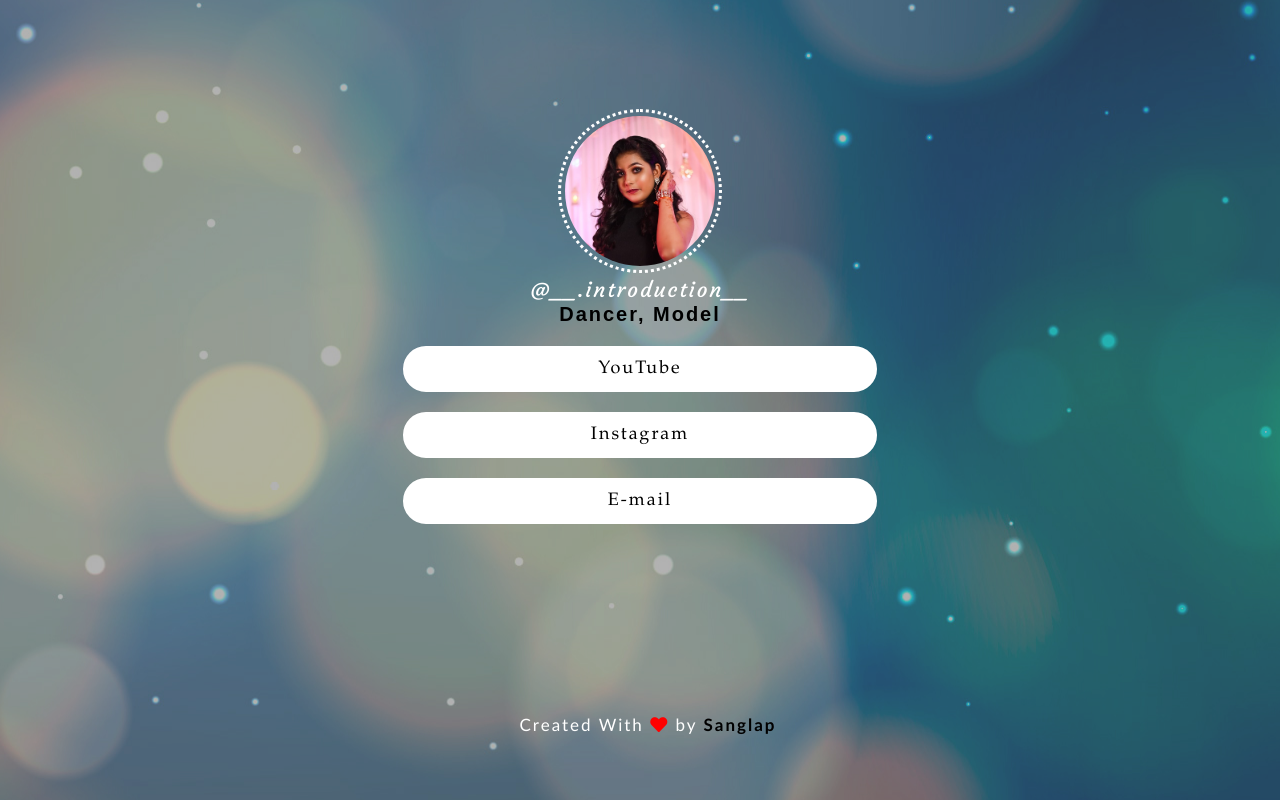
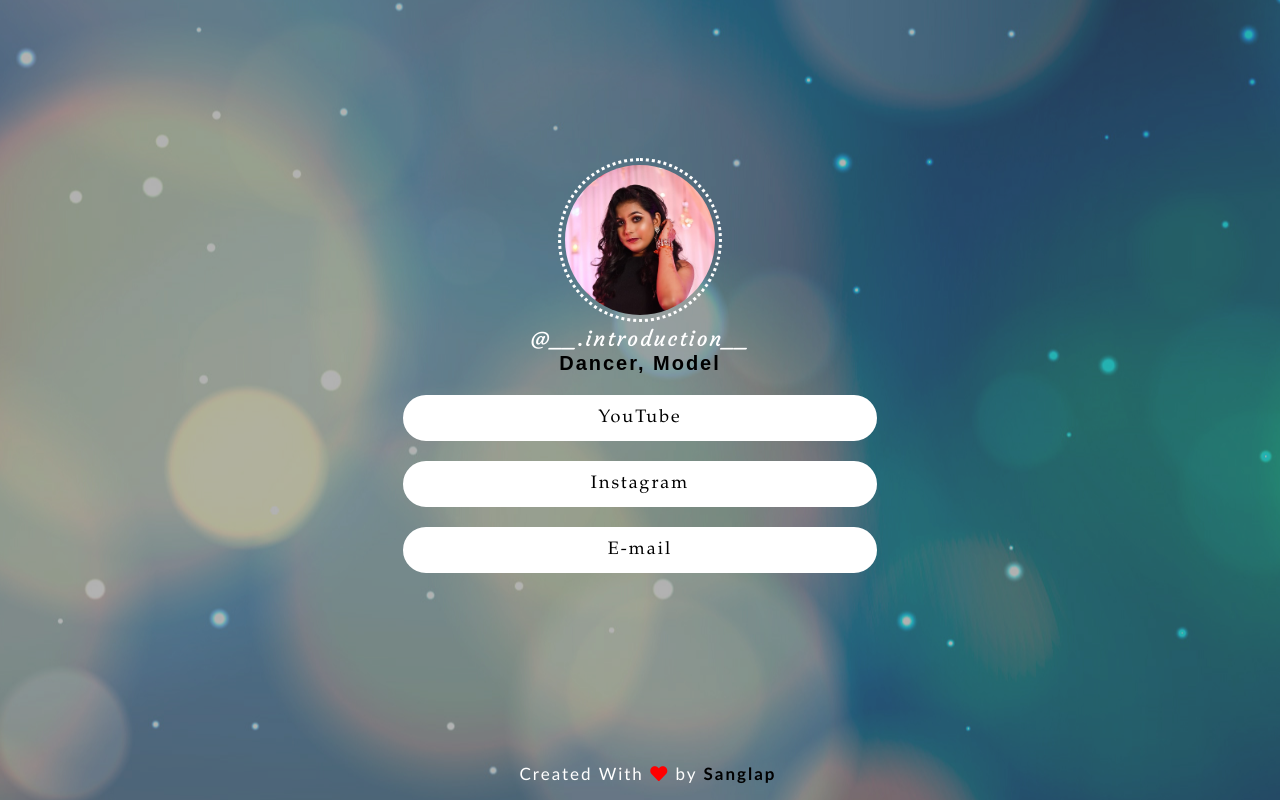
Before and after one commit to sanglap-wolf/ml-Aliviya, a plain HTML site: page index.html in a window 1280 px wide. Drawn offline with Linux system fonts and the light colour scheme; a web font is replaced by a local one.

Commit message:
Update style.css

```diff
--- a/CSS/style.css
+++ b/CSS/style.css
@@ -12,7 +12,7 @@ body {
     letter-spacing: 2px;
     text-align: center;
 }#profile-picture {
-    margin-top: 8%;
+    margin-top: 150px;
     height: 150px;
     width: 150px;
     border-radius: 50%;
```
